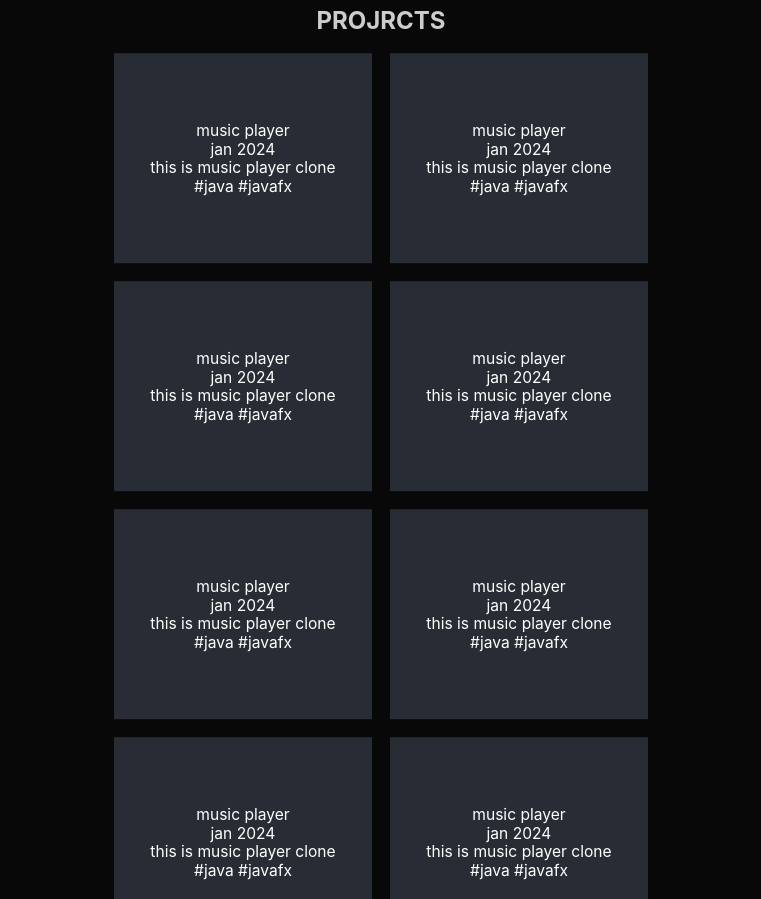
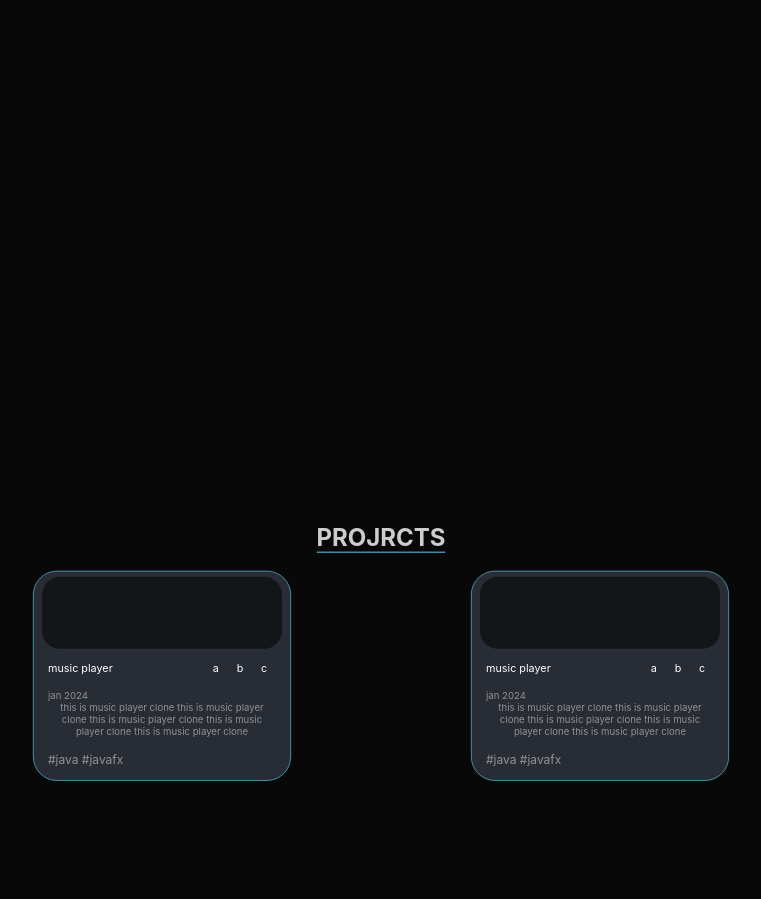
Before and after one commit to marydar/my-react-app, a React (Create React App) app: page / in a window 1280 px wide. Shown: the part 2640-3539 px from the top of the page, without its empty margins (259-1020 px from the left). Built offline with nearby package versions, Linux system fonts and the light colour scheme.

Commit message:
add project squares structures

```diff
--- a/public/index.html
+++ b/public/index.html
@@ -2,7 +2,7 @@
 <html lang="en">
   <head>
     <meta charset="utf-8" />
-    <link rel="icon" href="%PUBLIC_URL%/favicon.ico" />
+    <link rel="icon" href="itachi.png" />
     <meta name="viewport" content="width=device-width, initial-scale=1" />
     <meta name="theme-color" content="#000000" />
     <meta
@@ -24,7 +24,7 @@
       work correctly both with client-side routing and a non-root public URL.
       Learn how to configure a non-root public URL by running `npm run build`.
     -->
-    <title>React App</title>
+    <title>Maryam Dar</title>
   </head>
   <body>
     <noscript>You need to enable JavaScript to run this app.</noscript>
--- a/src/App.css
+++ b/src/App.css
@@ -3,6 +3,19 @@
   margin: 0px;
   box-sizing: border-box;
   background-color: rgb(8, 8, 8);
+  /* scrollbar-color: #007 #bada55;
+  scrollbar-gutter: stable both-edges;
+  scrollbar-width: thin; */
+}
+::-webkit-scrollbar {
+  width: 10px; /* Adjust the width as needed */
+  background-color: #484848;
+ /* Adjust the border radius as needed */
+}
+
+::-webkit-scrollbar-thumb {
+  background-color: #202020;
+  border-radius: 10px; /* Adjust the border radius as needed */
 }
 .App {
   text-align: center;
@@ -46,17 +59,20 @@
   width: 430px;
   height: 350px;
   background-color: #282c34;
+  border-radius: 40px;
+  border:1px solid #61dafb ;
   /* margin-bottom: 60px; */
   display: flex;
   flex-direction: column;
   align-items: center;
-  justify-content: center;
+  justify-content: space-evenly;
   /* margin: 1000px; */
 }
 .p{
   color: #ffffff;
-  font-size: 26px;
+  font-size: 18px;
   background-color: transparent;
+  align-content:start;
 }
 .center{
   background: transparent;
@@ -70,7 +86,7 @@
 .projects{
   /* background: blue; */
   display: grid;
-  gap: 30px 30px;
+  gap: 300px 300px;
   grid-template-columns: repeat(2, 430px);
   align-items: center;
   justify-content: center;
@@ -125,6 +141,8 @@
   position: sticky;
   top :140px;
   background-color: transparent;
+  border-bottom: 1px solid #61dafb;
+  font-size: 56px;
 
 }
 /* .fixedNav{
@@ -166,6 +184,7 @@
   opacity: 0.8;
   font-size: 56px;
   font-weight: bold;
+  border-bottom: 2px solid #61dafb;
   /* width: 100vh; */
 }
 .componentsHolder{
@@ -300,3 +319,58 @@
   to		{
     transform: translateY(-2000px)}
   }
+
+  .image{
+    width: 400px;
+    height: 120px;
+    background-color: #131519;
+    border-radius: 30px;
+
+  }
+
+.desc{
+  width: 380px;
+  height: 200px;
+  background-color: transparent;
+  /* background-color: #61dafb; */
+  display: flex;
+  flex-direction: column;
+  justify-content: space-around;
+  /* align-items: center; */
+}
+.desc-top{
+  background-color: transparent;
+  display: flex;
+  justify-content:space-between;
+  /* align-items: center; */
+}
+.links{
+  width: 120px;
+  display: flex;
+  justify-content:space-around;
+  background-color: transparent;
+
+}
+.desc-center{
+  color:#929292;
+  display: flex;
+  flex-direction: column;
+  justify-content: left;
+  /* align-items:start; */
+  align-items: flex-start;
+  background-color: transparent;
+}
+.desc-bottom{
+  color:#929292;
+  font-size: 20px;
+  display: flex;
+  justify-content: left;
+  align-items: flex-start;
+  background-color: transparent;
+
+}
+.description{
+  align-content: start;
+  background-color: transparent;
+
+}
--- a/src/dev.js
+++ b/src/dev.js
@@ -22,8 +22,8 @@ function Square(props){
         target: ref,
         offset: ["0 1", "1.33 1"],
     });
-    const scaleProgress = useTransform(scrollYProgress, [0, 1], [0.7, 1]);
-    const opacityProgress = useTransform(scrollYProgress, [0, 1], [0.6, 1]);
+    const scaleProgress = useTransform(scrollYProgress, [0, 1], [0.5, 1]);
+    const opacityProgress = useTransform(scrollYProgress, [0, 1], [0.4, 1]);
     // const project = makeProject();
     return(
         <motion.div className='square'
@@ -34,11 +34,29 @@ function Square(props){
             }}
         >
 
-                <p className='p'>{props.title}</p>
-                <p className='p'>{props.date}</p>
-                <p className='p'>{props.desc}</p>
-                <p className='p'>{props.hashtags}</p>
-                {/* <a class="ee" href="https://github.com/marydar "  target="_blank"><i class="fa fa-github" style="font-size:20px;color:rgb(255, 255, 255)"></i></a> */}
+        <div className='image'>
+            {/* <img></img> */}
+        </div>
+        <div className='desc'>
+            <div className='desc-top'>
+                <div className='projectTitle p'>{props.title}</div>
+                <div className='links'>
+                    <div className='link p'>a</div>
+                    <div className='link p'>b</div>
+                    <div className='link p'>c</div>
+                </div>
+            </div>
+
+            <div className='desc-center'>
+                <p className='description'>{props.date}</p>
+                <div className='description'>{props.desc}</div>
+            </div>
+
+            <div className='desc-bottom'>
+                <p className='description'>{props.hashtags}</p>
+            </div>
+        </div>
+
         </motion.div>
     );
 };
@@ -56,10 +74,11 @@ function generateBoxShadows(n) {
 
 
 function Dev()  {
-    addProject("music player", "jan 2024", "this is music player clone", "#java #javafx","links", "imgurl");
-    addProject("music player", "jan 2024", "this is music player clone", "#java #javafx","links", "imgurl");
-    addProject("music player", "jan 2024", "this is music player clone", "#java #javafx","links", "imgurl");
-    addProject("music player", "jan 2024", "this is music player clone", "#java #javafx","links", "imgurl");
+    addProject("music player", "jan 2024", "this is music player clone this is music player clone this is music player clone this is music player clone this is music player clone", "#java #javafx","links", "imgurl");
+    addProject("music player", "jan 2024", "this is music player clone this is music player clone this is music player clone this is music player clone this is music player clone", "#java #javafx","links", "imgurl");
+    addProject("music player", "jan 2024", "this is music player clone this is music player clone this is music player clone this is music player clone this is music player clone", "#java #javafx","links", "imgurl");
+    addProject("music player", "jan 2024", "this is music player clone this is music player clone this is music player clone this is music player clone this is music player clone", "#java #javafx","links", "imgurl");
+
     const numberOfStars = 700;
     // const boxShadows = generateBoxShadows(numberOfStars);
 
```
Also changed, not shown: public/itachi.png (added).
